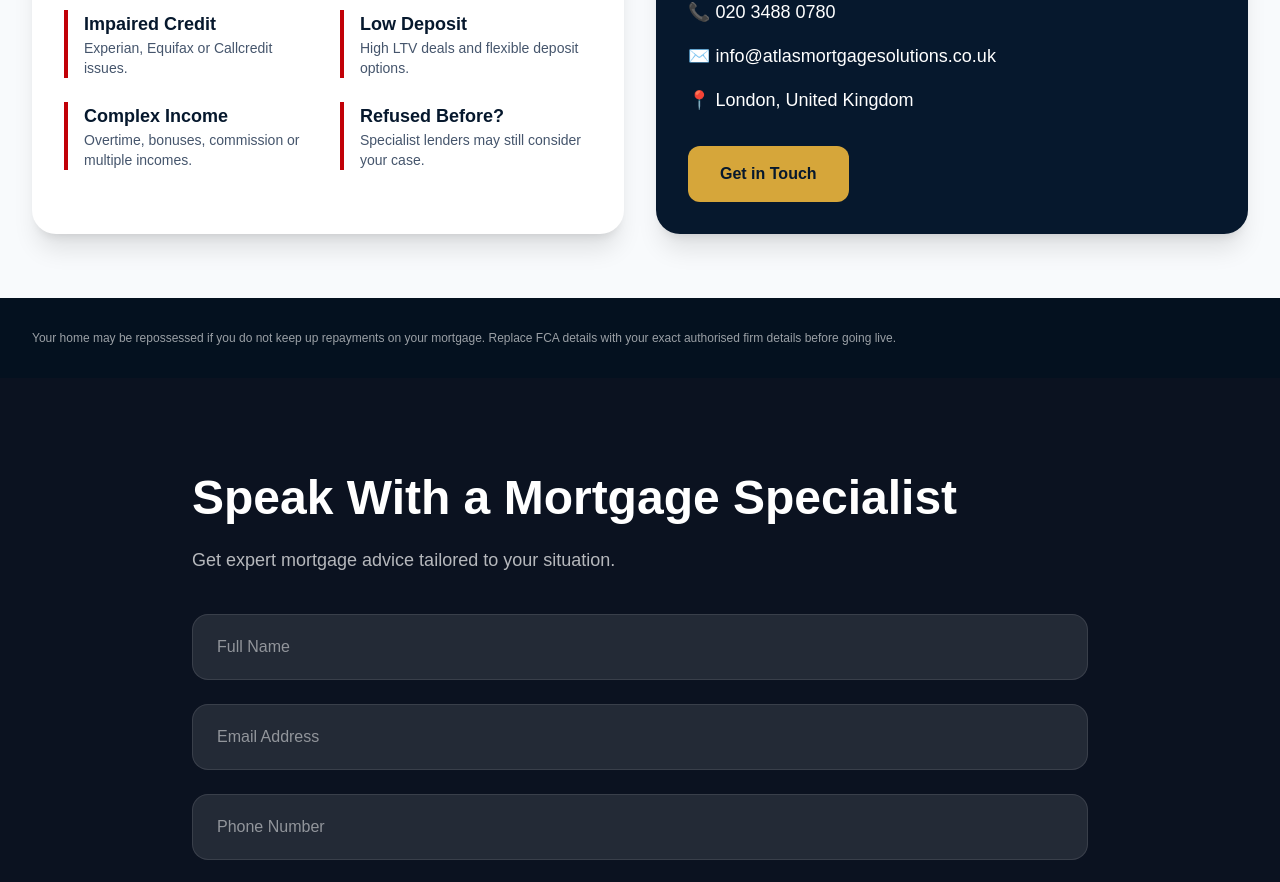
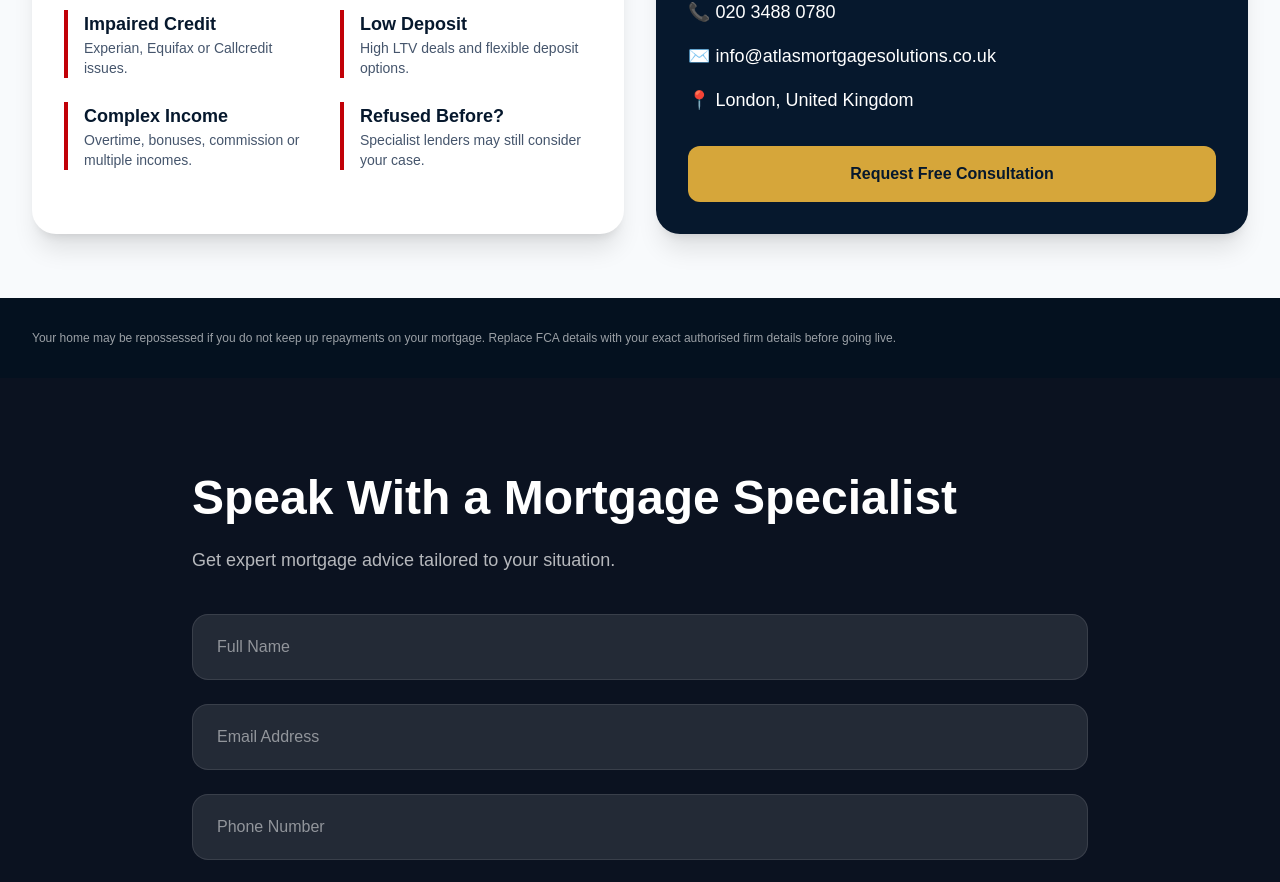
Before and after one commit to rasimyigituk-ing/atlas-mortgage, a Next.js app: page / in a window 1280 px wide. Shown: the part 1390-2272 px from the top of the page. Built offline with nearby package versions, Linux system fonts and the light colour scheme.

Commit message:
Improve button loading state

```diff
--- a/app/page.tsx
+++ b/app/page.tsx
@@ -178,9 +178,13 @@ setForm({
               <p>📍 London, United Kingdom</p>
             </div>
 
-            <button className="bg-[#d6a63a] text-[#06182d] px-8 py-4 rounded-xl font-black">
-              Get in Touch
-            </button>
+            <button
+  type="submit"
+  disabled={loading}
+  className="bg-[#d6a63a] text-[#06182d] px-8 py-4 rounded-xl font-black w-full disabled:opacity-50"
+>
+  {loading ? "Sending..." : "Request Free Consultation"}
+</button>
           </div>
         </div>
       </section>
```
